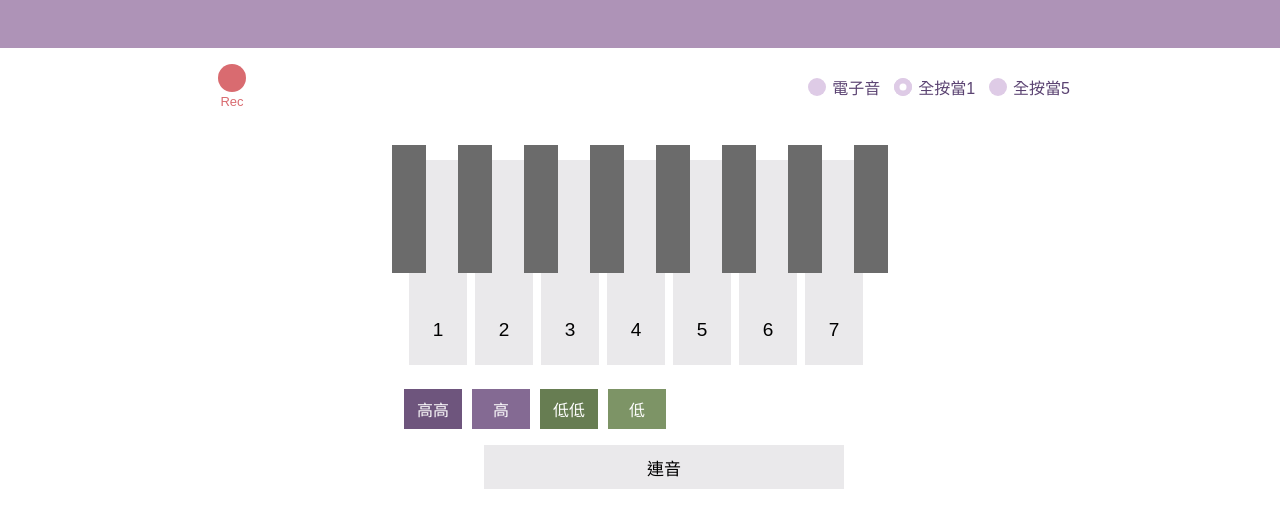
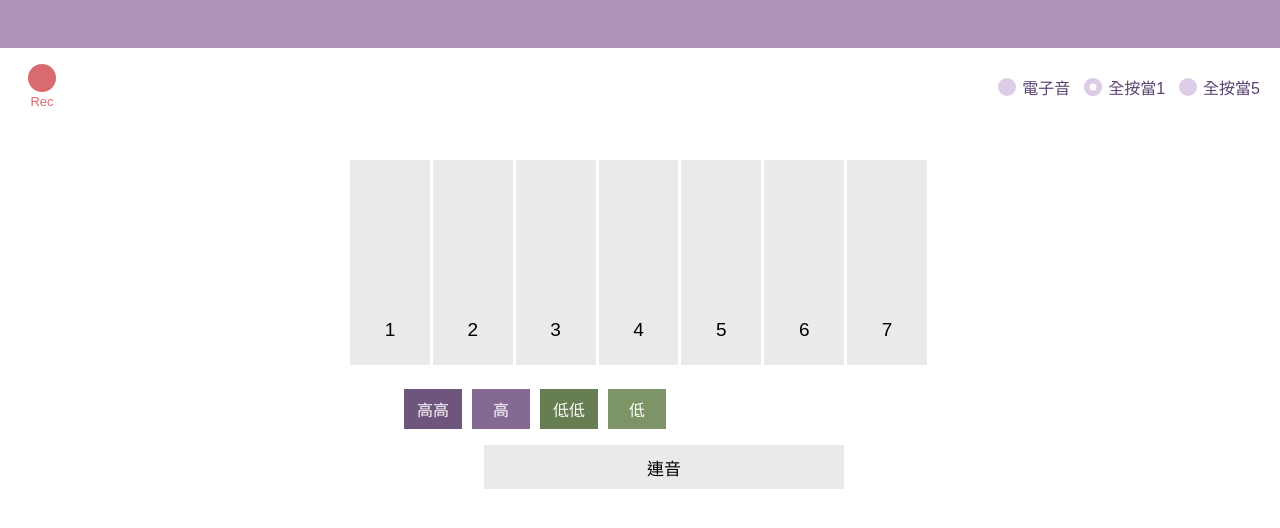
Before and after one commit to WildCatTheOnetrueGod/Slapper, a plain HTML site: page html/music.html in a window 1280 px wide. Drawn offline with Linux system fonts and the light colour scheme.

Commit message:
Update music.css

```diff
--- a/css/music.css
+++ b/css/music.css
@@ -8,6 +8,10 @@
 }
 
 body {
+  min-height: 100vh;  /* 電腦版與舊手機舊瀏覽器保底 */
+	min-height: 100svh; /* (排除工具列後的最矮安全高度) */
+	min-height: 100dvh; /* 現代手機動態適應 */
+	width: 100dvw;
   font-family: "Microsoft JhengHei", "PingFang TC", sans-serif;
   background-color: #ffffff;
   color: #5b4372;
@@ -28,7 +32,7 @@ body {
   justify-content: space-between;
   align-items: center;
   padding: 16px 20px;
-  max-width: 900px;
+  width: 100%;
   margin: 0 auto;
 }
 
@@ -156,19 +160,13 @@ body {
   background-color: #ffffff;
 }
 
-/* 電子琴主體外層（支援水平置中與卷軸） */
+/* 電子琴主體外層：取消捲軸、改為 100% 寬度自適應 */
 .player-wrapper {
   width: 100%;
-  overflow-x: auto;
+  overflow-x: hidden; /* 確保絕對不產生水平卷軸 */
   padding: 20px 16px 10px 16px;
   display: flex;
   justify-content: center;
-}
-
-@media (max-width: 560px) {
-  .player-wrapper {
-    justify-content: flex-start; /* 小螢幕超出寬度時靠左對齊以利滑動 */
-  }
 }
 
 .player {
@@ -176,23 +174,25 @@ body {
   display: flex;
   align-items: flex-start;
   height: 220px;
-  padding: 0 22px; /* 預留最左與最右黑鍵的突出空間 */
-  touch-action: none; /* 重要：鎖定琴鍵區域的瀏覽器預設捲動，讓上下滑動音量完全順暢 */
+  width: 100%;
+  max-width: 600px; /* 限制在大螢幕上的最大寬度，可依喜好調整 */
+  padding: 0 10px;
+  touch-action: none;
 }
 
-/* 白鍵 */
+/* 白鍵：改用 flex: 1 自動均分寬度 */
 .white-key {
-  width: 58px;
+  flex: 1;
   height: 205px;
-  margin-top: 15px; /* 讓黑鍵略高一節 */
-  margin-right: 8px;
+  margin-top: 15px;
+  margin-right: 3px; /* 白鍵間距縮小一點，適應手機螢幕 */
   background-color: #eae9eb;
   display: flex;
   align-items: flex-end;
   justify-content: center;
   padding-bottom: 24px;
   font-size: 19px;
-  color: #000000; /* 題目要求白鍵數字為黑色字體 */
+  color: #000000;
   cursor: pointer;
   position: relative;
   z-index: 1;
@@ -207,11 +207,10 @@ body {
   background-color: #c5c3c8;
 }
 
-/* 黑鍵（略高一節，無數字） */
+/* 黑鍵：改由 JavaScript 動態計算百分比寬度與位置，此處僅定義基本樣式 */
 .black-key {
   position: absolute;
   top: 0;
-  width: 34px;
   height: 128px;
   background-color: #6b6b6b;
   z-index: 2;
```
